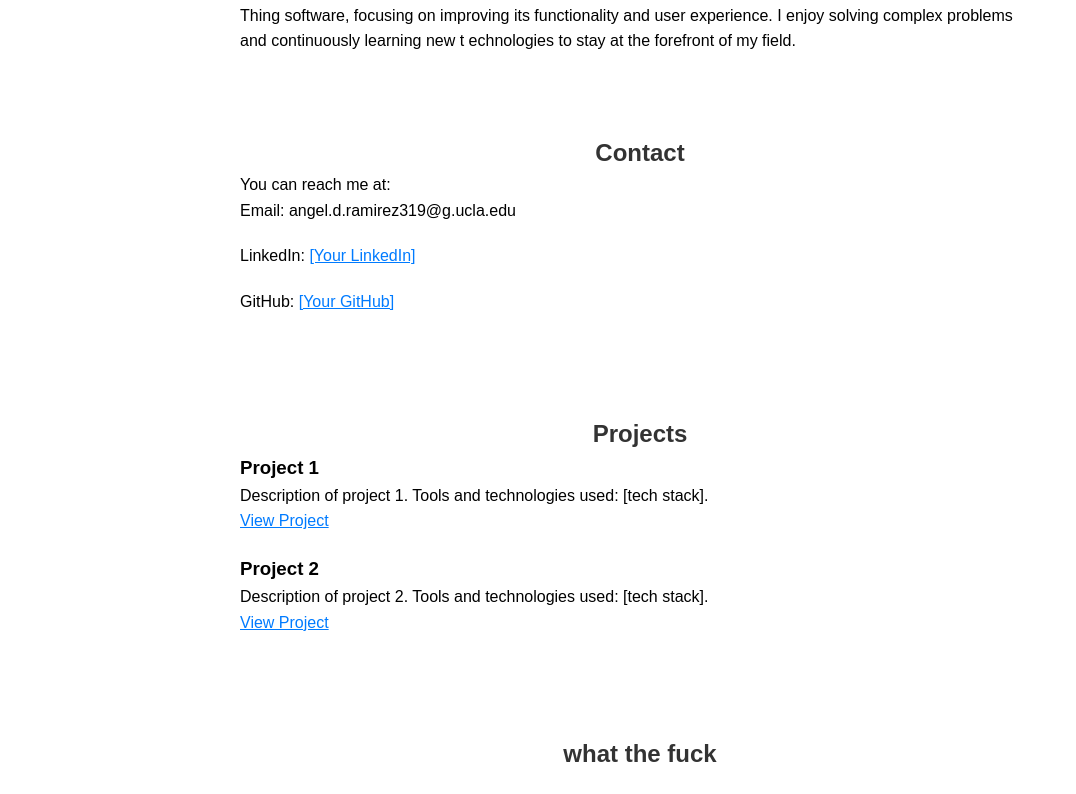
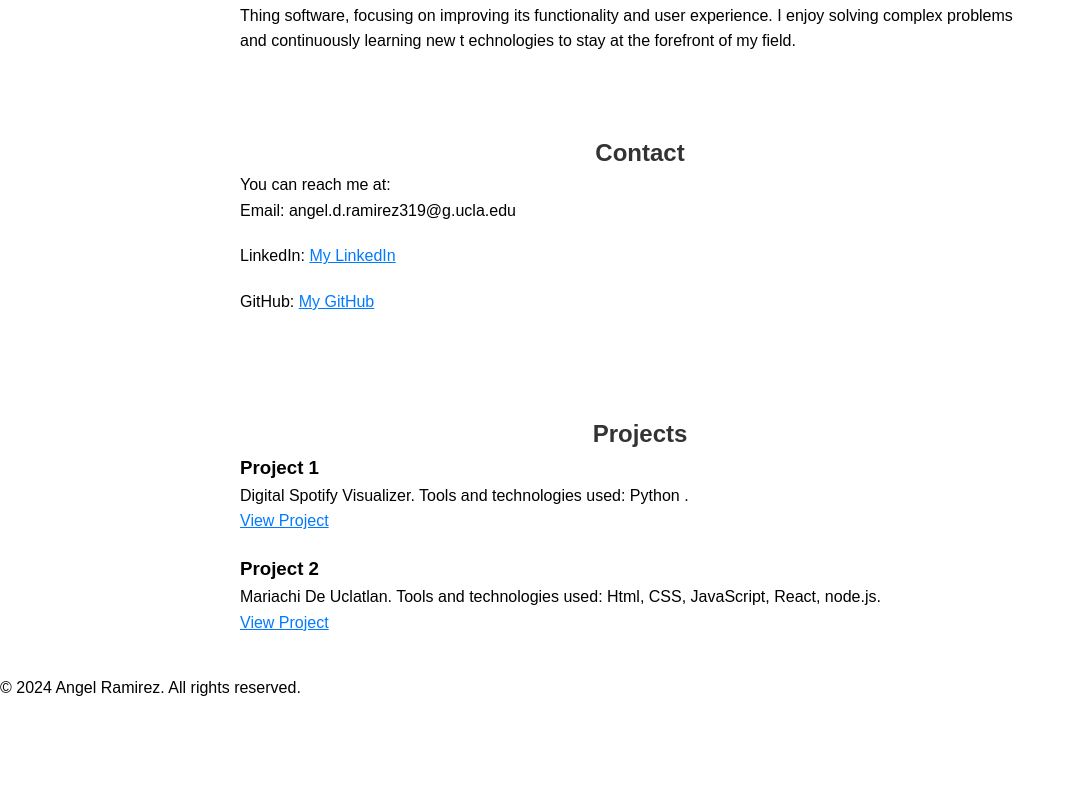
Before and after one commit to angelr4219/angel-personal-website, a React (Create React App) app: page / in a window 1280 px wide. Shown: the part 307-1101 px from the top of the page, without its empty margins (0-1076 px from the left). After the commit the page ends 1008 px from the top, so only its background shows below. Built offline with nearby package versions, Linux system fonts and the light colour scheme.

Commit message:
more information updates

```diff
--- a/src/components/Projects.js
+++ b/src/components/Projects.js
@@ -9,12 +9,12 @@ export const Projects = () => {
       <ul>
         <li>
           <h3>Project 1</h3>
-          <p>Description of project 1. Tools and technologies used: [tech stack].</p>
-          <a href="[link to project or GitHub repo]">View Project</a>
+          <p>Digital Spotify Visualizer. Tools and technologies used: Python .</p>
+          <a href="https://github.com/angelr4219/Digital-Visualizer-spotipy">View Project</a>
         </li>
         <li>
           <h3>Project 2</h3>
-          <p>Description of project 2. Tools and technologies used: [tech stack].</p>
+          <p>Mariachi De Uclatlan. Tools and technologies used: Html, CSS, JavaScript, React, node.js.</p>
           <a href="[link to project or GitHub repo]">View Project</a>
         </li>
         {/* Add more projects as needed */}
--- a/src/components/contact.js
+++ b/src/components/contact.js
@@ -10,8 +10,8 @@ export const Contact = () => {
       <p>You can reach me at:</p>
       <ul>
         <li>Email: angel.d.ramirez319@g.ucla.edu </li>
-        <li>LinkedIn: <a href="[your LinkedIn profile]">[Your LinkedIn]</a></li>
-        <li>GitHub: <a href="[your GitHub profile]">[Your GitHub]</a></li>
+        <li>LinkedIn: <a href="https://www.linkedin.com/in/angel-ramirez-458915253/">My LinkedIn</a></li>
+        <li>GitHub: <a href="https://github.com/angelr4219">My GitHub</a></li>
       </ul>
     </section>
     );
--- /dev/null
+++ b/src/components/footer.css
@@ -0,0 +1,39 @@
+/* Footer.css */
+
+.footer {
+    background-color: #333;
+    color: #fff;
+    padding: 20px;
+    text-align: center;
+  }
+
+  .footer-content {
+    max-width: 1200px;
+    margin: 0 auto;
+  }
+
+  .footer p {
+    margin: 0;
+  }
+
+  .social-links {
+    list-style: none;
+    padding: 0;
+    margin: 10px 0 0;
+    display: flex;
+    justify-content: center;
+    gap: 15px;
+  }
+
+  .social-links li {
+    display: inline;
+  }
+
+  .social-links a {
+    color: #61dafb;
+    text-decoration: none;
+  }
+
+  .social-links a:hover {
+    text-decoration: underline;
+  }
--- a/src/components/footer.js
+++ b/src/components/footer.js
@@ -2,11 +2,14 @@ import React from 'react';
 
 const Footer = () => {
     return (
-        <footer>
-            <section id="contact">
-                <h2> what the fuck</h2>
-            </section>
-        </footer>
+        <footer className="footer">
+      <div className="footer-content">
+        <p>&copy; {new Date().getFullYear()} Angel Ramirez. All rights reserved.</p>
+        <ul className="social-links">
+
+        </ul>
+      </div>
+    </footer>
     );
 };
 
```
